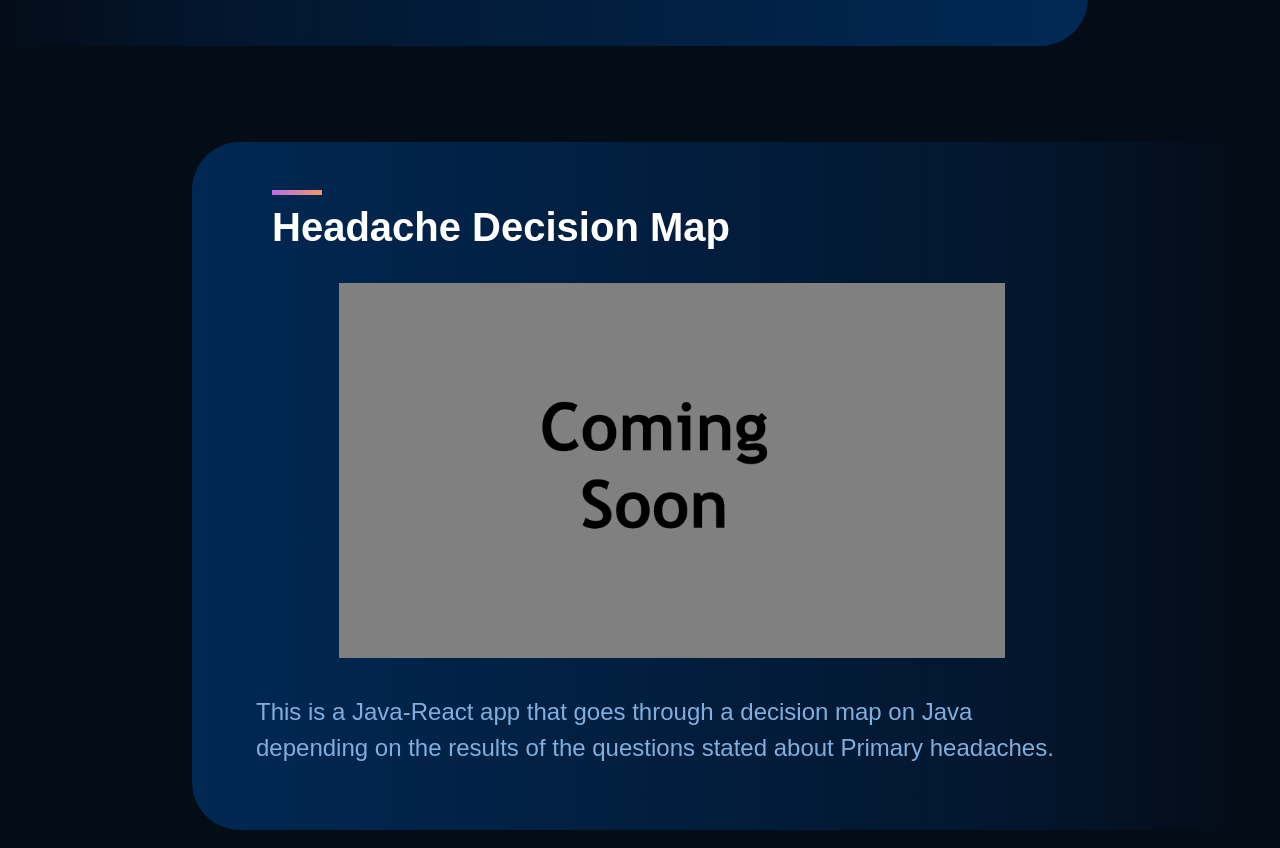
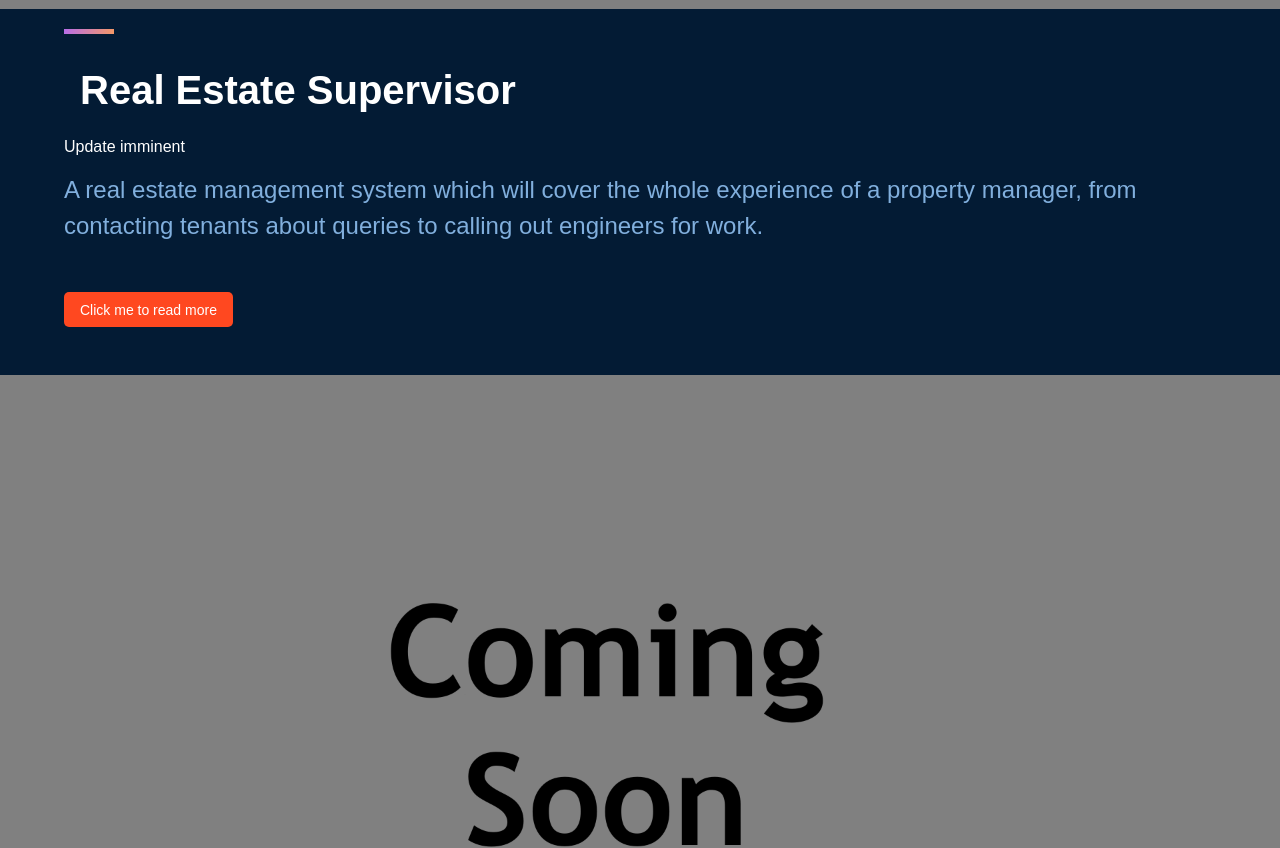
Before and after one commit to MartinPezet/portfolio-website, a React (Create React App) app in the folder client/: page / in a window 1280 px wide. Shown: the part 3523-4371 px from the top of the page. Built offline with nearby package versions, Linux system fonts and the light colour scheme; no server answers.

Commit message:
Finish Projects Section overhaul

```diff
--- a/client/src/components/project/Project.js
+++ b/client/src/components/project/Project.js
@@ -1,30 +1,63 @@
 import React from 'react';
+import { Link } from 'react-router-dom';
 
 import './project.css'
 
-const Project = ({direction, title, image, imgAlt, text}) => {
+import placeholder from '../../assets/projectsComingSoon.png';
 
-  let classes = 'project';
+const Project = ({title, date, img, imgAlt, text}) => {
 
-  if (direction.normalize() === 'left'.normalize()) {
-    classes += ' left leftBackground';
-  } else if (direction.normalize() === 'right'.normalize()) {
-    classes += ' right rightBackground';
+  if (img === undefined) {
+    img = placeholder;
+  }
+
+  if (imgAlt === undefined) {
+    if (img === undefined) {
+      imgAlt = "This project is coming soon"
+    } else {
+      imgAlt = "No Image provided"
+    }
+  }
+
+  if (text === undefined) {
+    text = "More about this project coming soon..."
+  }
+
+  function printDate(d) {
+
+    const yyyy = d.getFullYear();
+    let mm = d.getMonth() + 1; // Months start at 0!
+    let dd = d.getDate();
+
+    if (dd < 10) dd = '0' + dd;
+    if (mm < 10) mm = '0' + mm;
+
+    return dd + '/' + mm + '/' + yyyy;
   }
 
   return (
-    <section className={classes}>
-      <div className="projectTitle">
-        <div />
-        <p>{title}</p>
+    <article className="project">
+      <div className="projectContainer">
+        <button className="projectImage">
+          <Link to="blog/name">
+            <img src={img} alt={imgAlt}/>
+          </Link>
+        </button>
+        <div className="projectContent">
+          <div className="projectTitle">
+            <div />
+            <p className="title">{title}</p>
+          </div>
+          <p className="date">{date === undefined ? "Update imminent" : "Last Update: " + printDate(date)}</p>
+          <p className="projectText">{text}</p>
+        </div>
       </div>
-      <div className="projectImage">
-        <img src={image} alt={imgAlt}/>
-      </div>
-      <div className="projectText">
-        <p>{text}</p>
-      </div>
-    </section>
+        <button className="projectButton scaleOnHover">
+          <Link to="blog/name">
+            Click me to read more
+          </Link>
+        </button>
+    </article>
   )
 }
 
--- a/client/src/components/project/project.css
+++ b/client/src/components/project/project.css
@@ -1,54 +1,45 @@
 .project {
+    width: 100%;
+    height: 100%;
+
     color: white;
     display: flex;
     flex-direction: column;
-    margin: 2rem 0 4rem;
+    justify-content: space-between;
 
-    background-color: var(--colorAbout);
+    background-color: var(--colorFooter);
     font-family: var(--fontFamily);
-    padding: 2rem 0;
 }
 
-.left {
-    justify-content: flex-start;
-    align-items: flex-start;
-    align-self: flex-start;
-    margin-right: 2.5%;
-    padding-left: 10%;
-    padding-right: 5%;
-
-    border-radius: 0 3rem 3rem 0;
+.projectImage {
+    background-color: transparent !important;
+    outline: none;
+    border: none;
 }
 
-.right {
-    justify-content: flex-end;
-    align-items: flex-start;
-    align-self: flex-start;
-    margin-left: 2.5%;
-    padding-right: 10%;
-    padding-left: 5%;
-
-    border-radius: 3rem 0 0 3rem;
+.projectImage img {
+    max-width: 100%;
+    height: 100%;
 }
 
-.leftBackground {
-    background: rgb(4,12,24);
-    background: linear-gradient(90deg, rgba(4,12,24,1) 0%, rgba(3,22,46,1) 20%, rgba(0,40,83,1) 96%);
-}
+.projectContent {
+    padding: 1rem 4rem 2rem;
 
-.rightBackground {
-    background: rgb(0,40,83);
-    background: linear-gradient(90deg, rgba(0,40,83,1) 0%, rgba(3,22,46,1) 76%, rgba(4,12,24,1) 96%);
+    /* display: flex;
+    flex-direction: column;
+    justify-content: flex-start; */
 }
 
 .projectTitle {
     display: flex;
     flex-direction: column;
+}
 
+.projectTitle .title {
     font-size: 40px;
     font-weight: 600;
     line-height: 48px;
-    padding: 1rem;
+    padding: 1.5rem 1rem;
 }
 
 .projectTitle div {
@@ -58,13 +49,8 @@
     margin-bottom: 0.5rem;
 }
 
-.projectImage {
-    padding: 2% 10%;
-}
-
-.projectImage img {
-    max-width: 100%;
-    height: auto;
+.projectUpdatedDate {
+    font-size: 0.85rem;
 }
 
 .projectText {
@@ -73,11 +59,27 @@
     font-size: 24px;
     line-height: 36px;
 
-    padding: 1rem 0 2rem;
+    padding: 1rem 0;
 }
 
-@media screen and (max-width: 650px){
-    .projectImage {
-        padding: 1rem 0;
+.projectButton {
+    width: fit-content;
+    padding: 0.6rem 1rem;
+    color: #fff;
+    font-size: 14px;
+    border: none;
+    cursor: pointer;
+    outline: none;
+
+    background: var(--colorButton);
+    border-radius: 5px;
+    font-weight: 500;
+
+    margin: 0 4rem 3rem;
+}
+
+@media screen and (max-width: 1080px){
+    .projectContent {
+        padding: 0.5rem 2rem 1rem;
     }
 }
```
